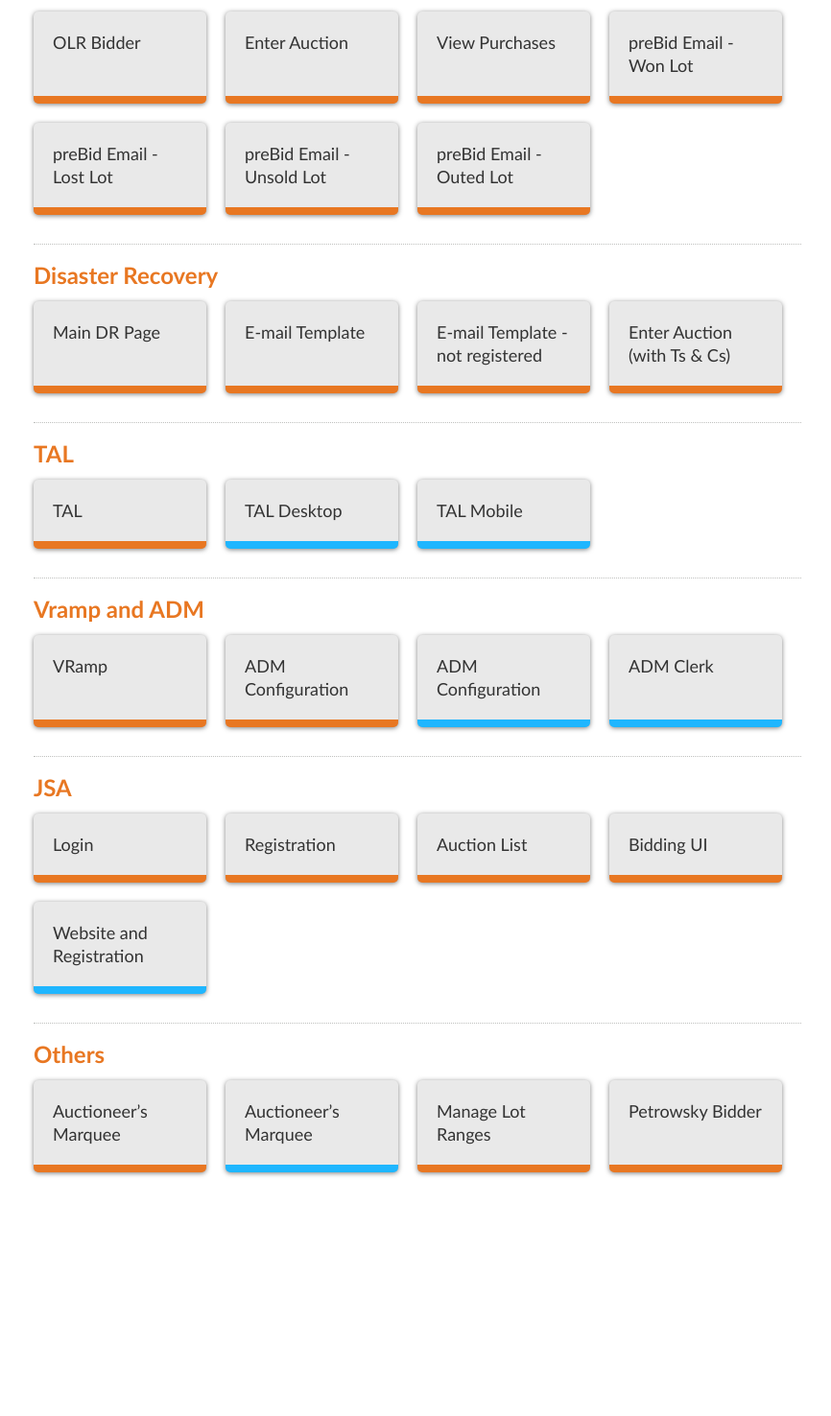
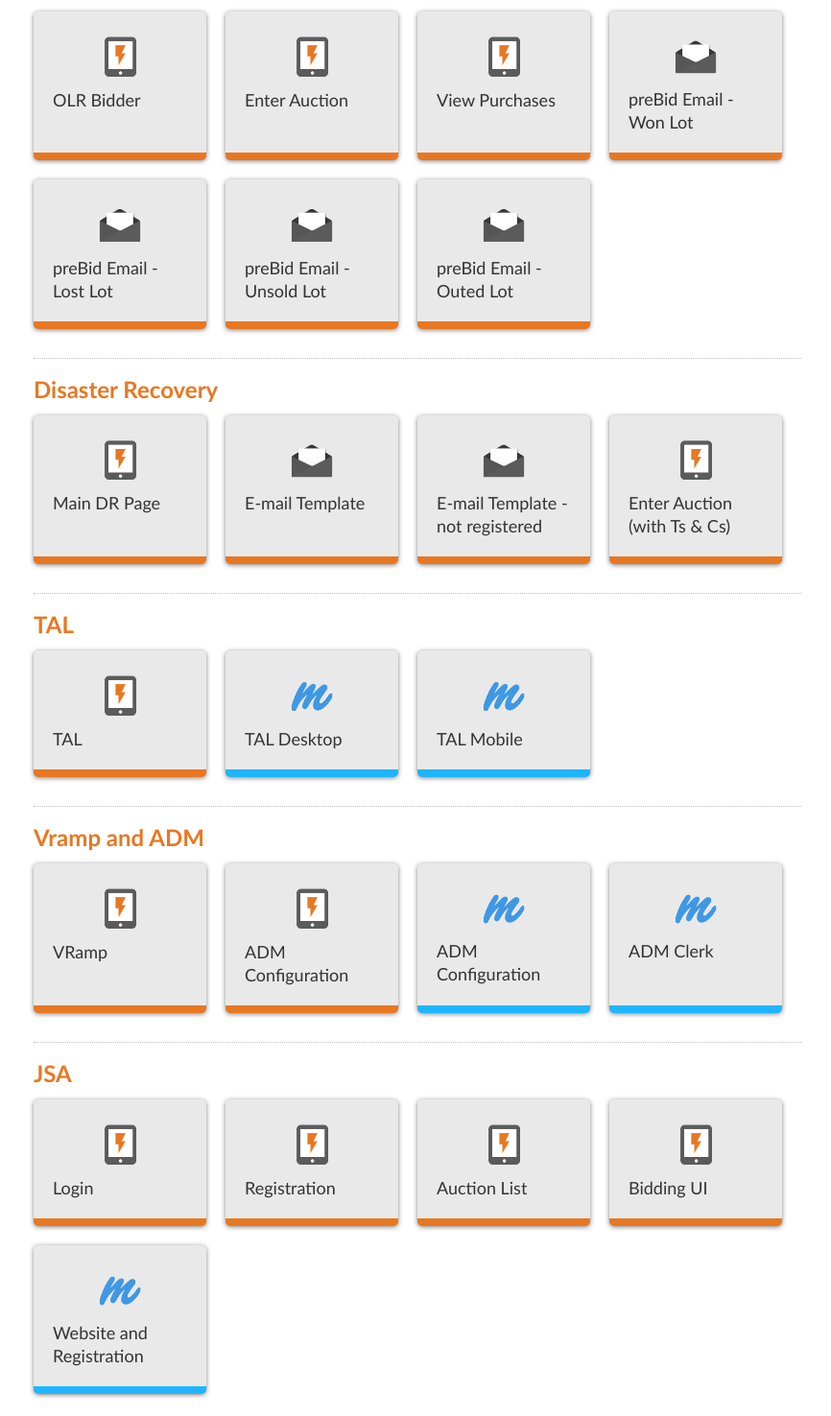
Before and after one commit to liamlevesque/RB-Links-Switchboard, a plain HTML site: page index.html in a window 1280 px wide. Shown: the part 86-1562 px from the top of the page at 96% size, without its empty margins (205-1071 px from the left). Before the commit the page ends 1338 px from the top, so only its background shows below. Drawn offline with Linux system fonts and the light colour scheme.

Commit message:
added icons

```diff
--- a/index.html
+++ b/index.html
@@ -30,63 +30,63 @@
 
 		<h2>OLR Links</h2>
 		<div class="link-group">
-			<a href="http://liamlevesque.github.io/Pre-Bidding/lot-preview-2.html" class="link">OLR Bidder</a>
-			<a href="http://liamlevesque.github.io/Pre-Bidding/enter-auction.html" class="link">Enter Auction</a>
-			<a href="http://liamlevesque.github.io/VPP-Prototype2/" class="link">View Purchases</a>
-			<a href="http://liamlevesque.github.io/Pre-Bidding/maxbid-email_won.html" class="link">preBid Email - Won Lot</a>
-			<a href="http://liamlevesque.github.io/Pre-Bidding/maxbid-email_lost.html" class="link">preBid Email - Lost Lot</a>
-			<a href="http://liamlevesque.github.io/Pre-Bidding/maxbid-email_unsold.html" class="link">preBid Email - Unsold Lot</a>
-			<a href="http://liamlevesque.github.io/Pre-Bidding/maxbid-email_outed.html" class="link">preBid Email - Outed Lot</a>
+			<a href="http://liamlevesque.github.io/Pre-Bidding/lot-preview-2.html" class="link"><div class="link--icon"><img src="interactive-icon.png"></div>OLR Bidder</a>
+			<a href="http://liamlevesque.github.io/Pre-Bidding/enter-auction.html" class="link"><div class="link--icon"><img src="interactive-icon.png"></div>Enter Auction</a>
+			<a href="http://liamlevesque.github.io/VPP-Prototype2/" class="link"><div class="link--icon"><img src="interactive-icon.png"></div>View Purchases</a>
+			<a href="http://liamlevesque.github.io/Pre-Bidding/maxbid-email_won.html" class="link"><div class="link--icon"><img src="mail-icon.png"></div>preBid Email - Won Lot</a>
+			<a href="http://liamlevesque.github.io/Pre-Bidding/maxbid-email_lost.html" class="link"><div class="link--icon"><img src="mail-icon.png"></div>preBid Email - Lost Lot</a>
+			<a href="http://liamlevesque.github.io/Pre-Bidding/maxbid-email_unsold.html" class="link"><div class="link--icon"><img src="mail-icon.png"></div>preBid Email - Unsold Lot</a>
+			<a href="http://liamlevesque.github.io/Pre-Bidding/maxbid-email_outed.html" class="link"><div class="link--icon"><img src="mail-icon.png"></div>preBid Email - Outed Lot</a>
 		</div>
 
 		<hr>
 
 		<h2>Disaster Recovery</h2>
 		<div class="link-group">
-			<a href="http://liamlevesque.github.io/Pre-Bidding/disaster-recovery.html" class="link">Main DR Page</a>
-			<a href="http://liamlevesque.github.io/Pre-Bidding/dremail.html" class="link">E-mail Template</a>
-			<a href="http://liamlevesque.github.io/Pre-Bidding/dremail_no-registrations.html" class="link">E-mail Template - not registered</a>
-			<a href="http://liamlevesque.github.io/Pre-Bidding/enter-auction_dr.html" class="link">Enter Auction (with Ts & Cs)</a>
+			<a href="http://liamlevesque.github.io/Pre-Bidding/disaster-recovery.html" class="link"><div class="link--icon"><img src="interactive-icon.png"></div>Main DR Page</a>
+			<a href="http://liamlevesque.github.io/Pre-Bidding/dremail.html" class="link"><div class="link--icon"><img src="mail-icon.png"></div>E-mail Template</a>
+			<a href="http://liamlevesque.github.io/Pre-Bidding/dremail_no-registrations.html" class="link"><div class="link--icon"><img src="mail-icon.png"></div>E-mail Template - not registered</a>
+			<a href="http://liamlevesque.github.io/Pre-Bidding/enter-auction_dr.html" class="link"><div class="link--icon"><img src="interactive-icon.png"></div>Enter Auction (with Ts & Cs)</a>
 		</div>
 
 		<hr>
 
 		<h2>TAL</h2>
 		<div class="link-group">
-			<a href="https://liamlevesque.github.io/TAL-Reboot/login.html" class="link">TAL</a>
-			<a href="https://marvelapp.com/29caj32" class="link_alt">TAL Desktop</a>
-			<a href="https://marvelapp.com/29c78fc" class="link_alt">TAL Mobile</a>
+			<a href="https://liamlevesque.github.io/TAL-Reboot/login.html" class="link"><div class="link--icon"><img src="interactive-icon.png"></div>TAL</a>
+			<a href="https://marvelapp.com/29caj32" class="link_alt"><div class="link--icon"><img src="marvel-icon.png"></div>TAL Desktop</a>
+			<a href="https://marvelapp.com/29c78fc" class="link_alt"><div class="link--icon"><img src="marvel-icon.png"></div>TAL Mobile</a>
 		</div>
 
 		<hr>
 
 		<h2>Vramp and ADM</h2>
 		<div class="link-group">
-			<a href="https://liamlevesque.github.io/vramp/" class="link">VRamp</a>
-			<a href="https://liamlevesque.github.io/ADM-config/" class="link">ADM Configuration</a>
-			<a href="https://marvelapp.com/1f75df2/screen/25969385" class="link_alt">ADM Configuration</a>
-			<a href="https://marvelapp.com/13dg89i" class="link_alt">ADM Clerk</a>
+			<a href="https://liamlevesque.github.io/vramp/" class="link"><div class="link--icon"><img src="interactive-icon.png"></div>VRamp</a>
+			<a href="https://liamlevesque.github.io/ADM-config/" class="link"><div class="link--icon"><img src="interactive-icon.png"></div>ADM Configuration</a>
+			<a href="https://marvelapp.com/1f75df2/screen/25969385" class="link_alt"><div class="link--icon"><img src="marvel-icon.png"></div>ADM Configuration</a>
+			<a href="https://marvelapp.com/13dg89i" class="link_alt"><div class="link--icon"><img src="marvel-icon.png"></div>ADM Clerk</a>
 		</div>
 
 		<hr>
 
 		<h2>JSA</h2>
 		<div class="link-group">
-			<a href="https://liamlevesque.github.io/JSA-registration/" class="link">Login</a>
-			<a href="https://liamlevesque.github.io/JSA-registration/register.html" class="link">Registration</a>
-			<a href="https://liamlevesque.github.io/JSA-registration/auctionlist.html" class="link">Auction List</a>
-			<a href="https://liamlevesque.github.io/JSA/" class="link">Bidding UI</a>
-			<a href="https://marvelapp.com/1d5hdee" class="link_alt">Website and Registration</a>
+			<a href="https://liamlevesque.github.io/JSA-registration/" class="link"><div class="link--icon"><img src="interactive-icon.png"></div>Login</a>
+			<a href="https://liamlevesque.github.io/JSA-registration/register.html" class="link"><div class="link--icon"><img src="interactive-icon.png"></div>Registration</a>
+			<a href="https://liamlevesque.github.io/JSA-registration/auctionlist.html" class="link"><div class="link--icon"><img src="interactive-icon.png"></div>Auction List</a>
+			<a href="https://liamlevesque.github.io/JSA/" class="link"><div class="link--icon"><img src="interactive-icon.png"></div>Bidding UI</a>
+			<a href="https://marvelapp.com/1d5hdee" class="link_alt"><div class="link--icon"><img src="marvel-icon.png"></div>Website and Registration</a>
 		</div>
 
 		<hr>
 
 		<h2>Others</h2>
 		<div class="link-group">
-			<a href="https://liamlevesque.github.io/AMv1/" class="link">Auctioneer&rsquo;s Marquee</a>
-			<a href="https://marvelapp.com/131edgf" class="link_alt">Auctioneer&rsquo;s Marquee</a>
-			<a href="http://liamlevesque.github.io/Pre-Bidding/gwapp-inventory.html" class="link">Manage Lot Ranges</a>
-			<a href="http://liamlevesque.github.io/Pre-Bidding/petrowsky.html" class="link">Petrowsky Bidder</a>
+			<a href="https://liamlevesque.github.io/AMv1/" class="link"><div class="link--icon"><img src="interactive-icon.png"></div>Auctioneer&rsquo;s Marquee</a>
+			<a href="https://marvelapp.com/131edgf" class="link_alt"><div class="link--icon"><img src="marvel-icon.png"></div>Auctioneer&rsquo;s Marquee</a>
+			<a href="http://liamlevesque.github.io/Pre-Bidding/gwapp-inventory.html" class="link"><div class="link--icon"><img src="interactive-icon.png"></div>Manage Lot Ranges</a>
+			<a href="http://liamlevesque.github.io/Pre-Bidding/petrowsky.html" class="link"><div class="link--icon"><img src="interactive-icon.png"></div>Petrowsky Bidder</a>
 		</div>
 
 
--- a/style-min.css
+++ b/style-min.css
@@ -67,6 +67,13 @@ hr {
   background-color: #1fb6ff;
   color: white; }
 
+.link--icon {
+  text-align: center; }
+
+.link--icon img {
+  display: inline-block;
+  width: 70px; }
+
 .link:hover {
   background-color: var(--brandcolor);
   color: white; }
--- a/style.css
+++ b/style.css
@@ -67,6 +67,16 @@ hr{
 			color: white;
 		}
 
+		.link--icon{
+			text-align: center;
+		}
+
+			.link--icon img{
+				display: inline-block;
+				width: 70px;
+			}
+
+
 	.link:hover{
 		background-color: var(--brandcolor);
 		color: white;
```
Also changed, not shown: interactive-icon.png (added), mail-icon.png (added), marvel-icon.png (added), 1 other file.
